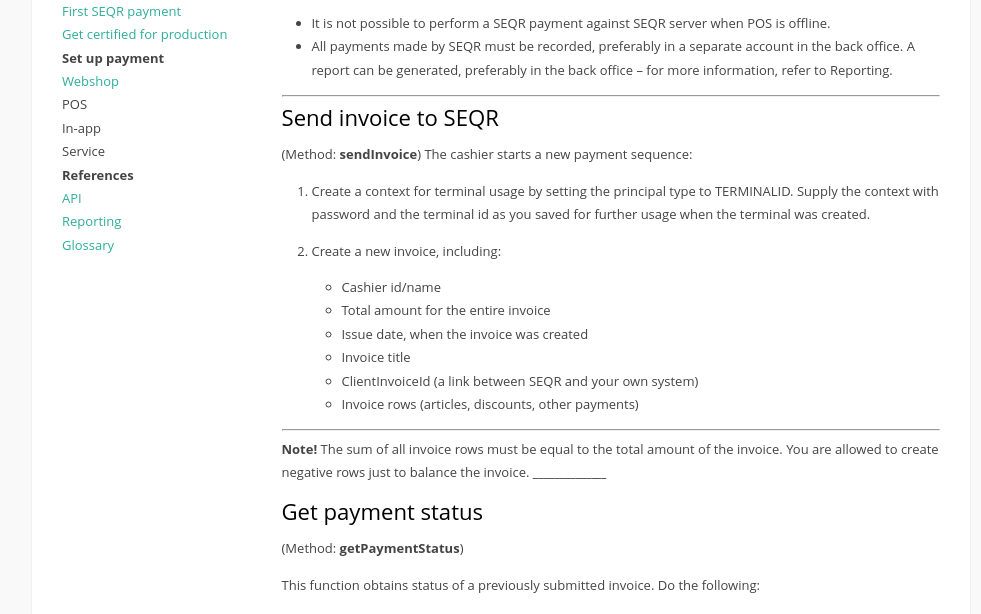
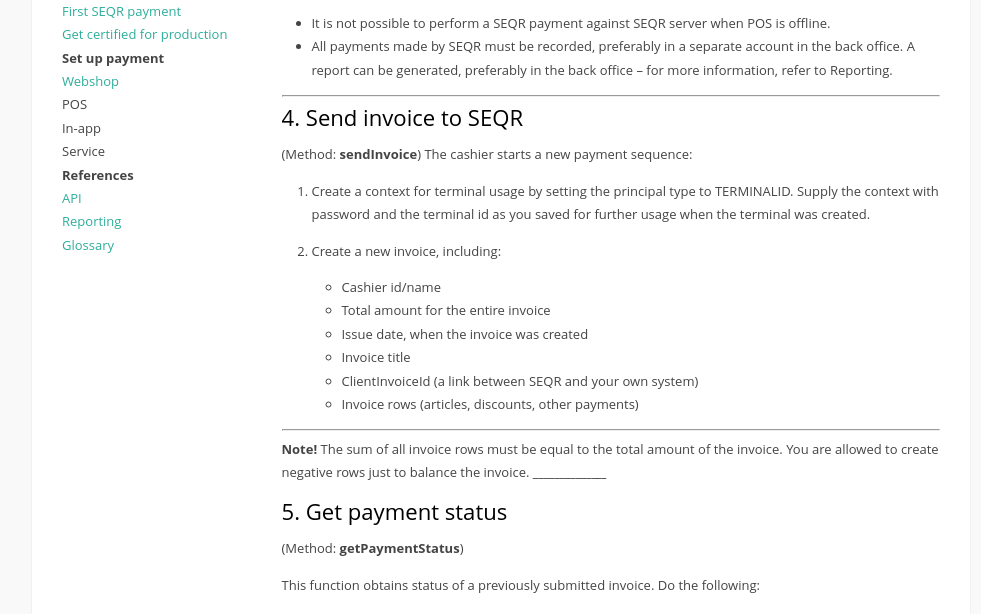
Before and after one commit to SeamlessDistribution/SeamlessDistribution.github.io, a Jekyll site: the page built from merchant/pos/index.md, in a window 1280 px wide and 900 px high, scrolled down 3472 px. Shown: the part 158-772 px from the top of the window, without its empty margins (139-1120 px from the left). Built offline with Jekyll 4.4.1, drawn with Linux system fonts in a browser that asks for light colours; some of the changed text lies outside the part shown.

Commit message:
Update index.md

```diff
--- a/merchant/pos/index.md
+++ b/merchant/pos/index.md
@@ -127,7 +127,7 @@
 ________________________________________
 
 
-## Send invoice to SEQR
+## 4. Send invoice to SEQR
 
 (Method: **sendInvoice**)
 The cashier starts a new payment sequence:
@@ -145,7 +145,7 @@
 **Note!** The sum of all invoice rows must be equal to the total amount of the invoice. You are allowed to create negative rows just to balance the invoice.
 ________________________________________
 
-## Get payment status
+## 5. Get payment status
 
 (Method: **getPaymentStatus**)
 
```
Also changed, not shown: other parts of merchant/pos/index.md (+3 -3 lines).
